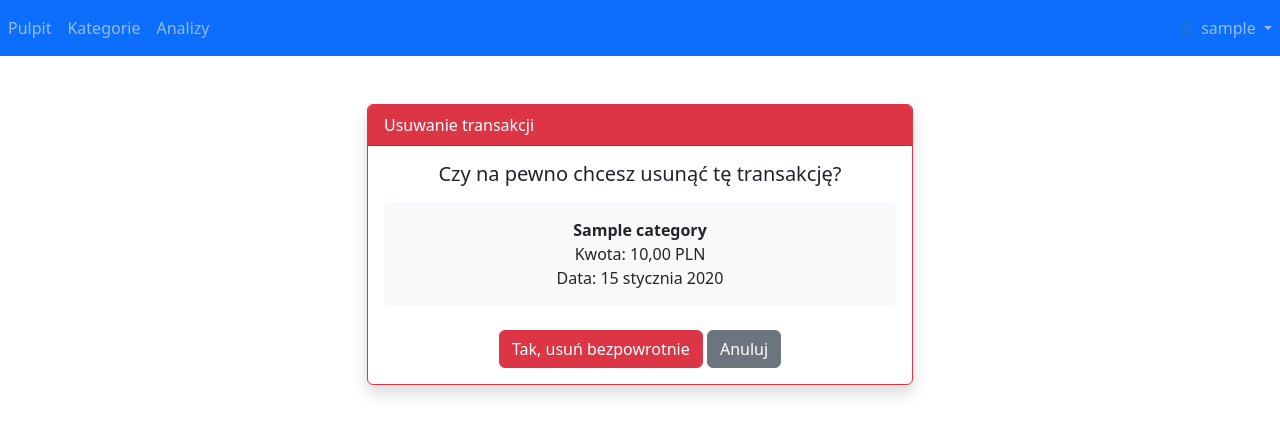
After one commit to hex-hexnn/centus, a Django app: page /delete/1/ in a window 1280 px wide. The commit adds this page. Shown: the top 435 px of the page. Run offline with Django 5.2, Linux system fonts and the light colour scheme; a user stored in the database is signed in; tables that the repository leaves empty hold one stand-in row (values such as "Sample post").

Commit message:
dodanie edycji transakcji

```diff
--- a/finance/urls.py
+++ b/finance/urls.py
@@ -8,6 +8,8 @@ urlpatterns = [
     path('register/', views.register, name='register'),
     path('categories/', views.category_list, name='category_list'),
     path('categories/add/', views.category_create, name='category_create'),
-path('categories/edit/<int:pk>/', views.category_update, name='category_update'),
+    path('categories/edit/<int:pk>/', views.category_update, name='category_update'),
     path('categories/delete/<int:pk>/', views.category_delete, name='category_delete'),
+    path('edit/<int:pk>/', views.transaction_update, name='transaction_update'),
+    path('delete/<int:pk>/', views.transaction_delete, name='transaction_delete'),
 ]
--- a/finance/views.py
+++ b/finance/views.py
@@ -107,3 +107,37 @@ def category_delete(request, pk):
 
     # Jeśli wszedł tylko na stronę (GET), pytamy czy na pewno
     return render(request, 'finance/category_confirm_delete.html', {'category': category})
+
+
+@login_required
+def transaction_update(request, pk):
+    # KROK 1: Pobieramy transakcję, ale TYLKO jeśli należy do użytkownika.
+    # Jeśli użytkownik spróbuje edytować cudzą transakcję -> dostanie błąd 404.
+    transaction = get_object_or_404(Transaction, pk=pk, user=request.user)
+
+    if request.method == 'POST':
+        # KROK 2: Wypełniamy formularz danymi z POST, nadpisując obiekt z bazy (instance)
+        form = TransactionForm(request.POST, instance=transaction)
+        if form.is_valid():
+            form.save()
+            return redirect('transaction_list')  # Powrót do pulpitu
+    else:
+        # KROK 3: Jeśli to GET (wejście na stronę), wyświetlamy formularz wypełniony danymi
+        form = TransactionForm(instance=transaction)
+
+    # Reużywamy szablonu transaction_form.html! Nie musisz tworzyć nowego.
+    return render(request, 'finance/transaction_form.html', {'form': form})
+
+
+@login_required
+def transaction_delete(request, pk):
+    # KROK 1: Znów zabezpieczenie - pobieramy tylko własną transakcję
+    transaction = get_object_or_404(Transaction, pk=pk, user=request.user)
+
+    if request.method == 'POST':
+        # KROK 2: Fizyczne usunięcie z bazy
+        transaction.delete()
+        return redirect('transaction_list')
+
+    # KROK 3: Wyświetlenie strony z pytaniem "Czy na pewno?"
+    return render(request, 'finance/transaction_confirm_delete.html', {'transaction': transaction})
--- a/requirements.txt
+++ b/requirements.txt
@@ -11,3 +11,4 @@ crispy-bootstrap5==2024.2
 # --- Konfiguracja i Bezpieczeństwo ---
 # Do ukrywania kluczy (SECRET_KEY) w pliku .env zamiast w kodzie
 python-dotenv==1.0.1
+matplotlib
--- /dev/null
+++ b/templates/finance/transaction_confirm_delete.html
@@ -0,0 +1,28 @@
+{% extends 'base.html' %}
+
+{% block content %}
+<div class="row justify-content-center mt-5">
+    <div class="col-md-6">
+        <div class="card border-danger shadow">
+            <div class="card-header bg-danger text-white">
+                Usuwanie transakcji
+            </div>
+            <div class="card-body text-center">
+                <h5 class="card-title">Czy na pewno chcesz usunąć tę transakcję?</h5>
+
+                <p class="mt-3 mb-4 p-3 bg-light rounded">
+                    <strong>{{ transaction.category.name }}</strong><br>
+                    Kwota: {{ transaction.amount }} PLN<br>
+                    Data: {{ transaction.date }}
+                </p>
+
+                <form method="post">
+                    {% csrf_token %}
+                    <button type="submit" class="btn btn-danger">Tak, usuń bezpowrotnie</button>
+                    <a href="{% url 'transaction_list' %}" class="btn btn-secondary">Anuluj</a>
+                </form>
+            </div>
+        </div>
+    </div>
+</div>
+{% endblock %}
```
Also changed, not shown: templates/finance/transaction_list.html (+11 -0 lines).
